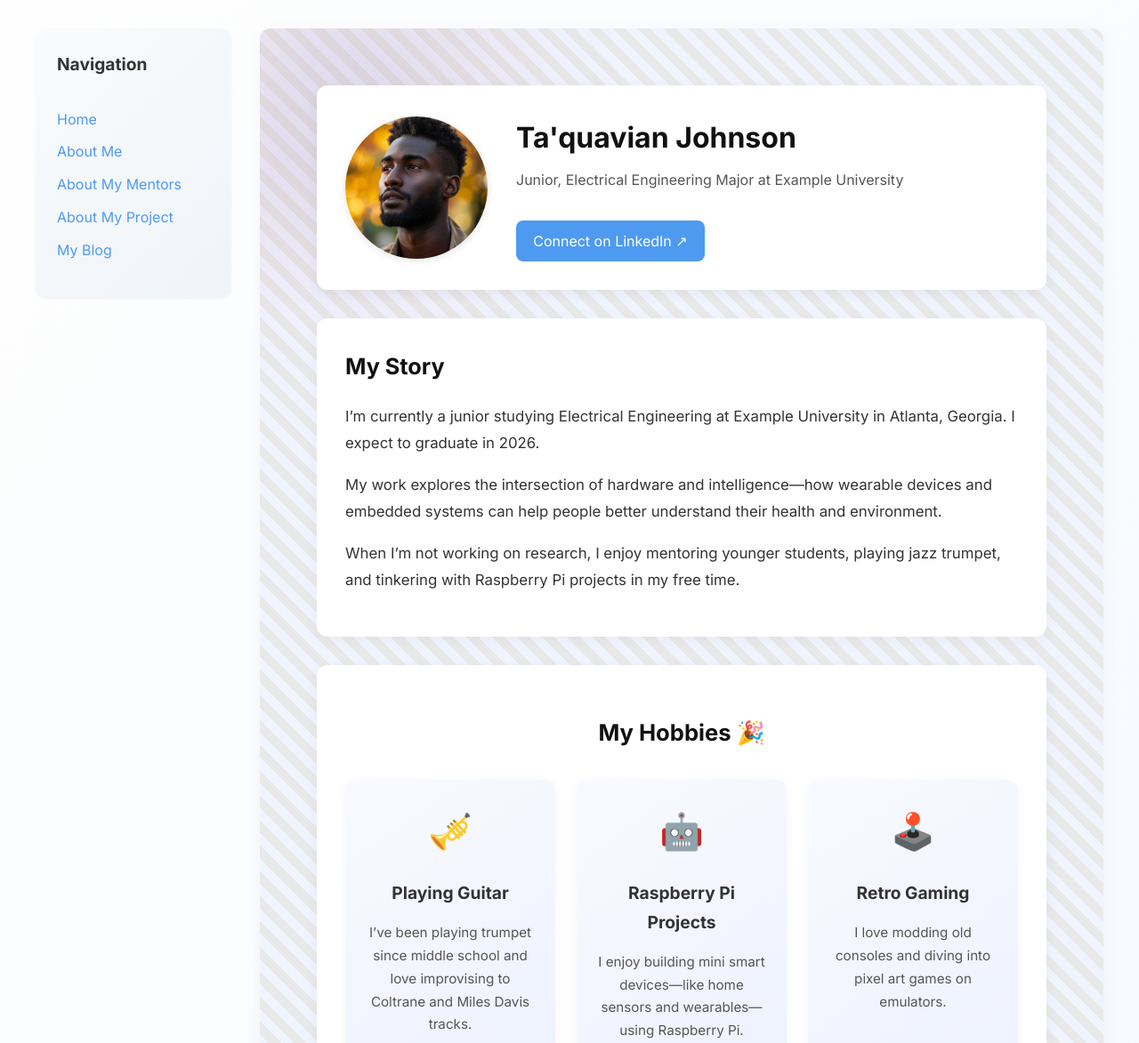
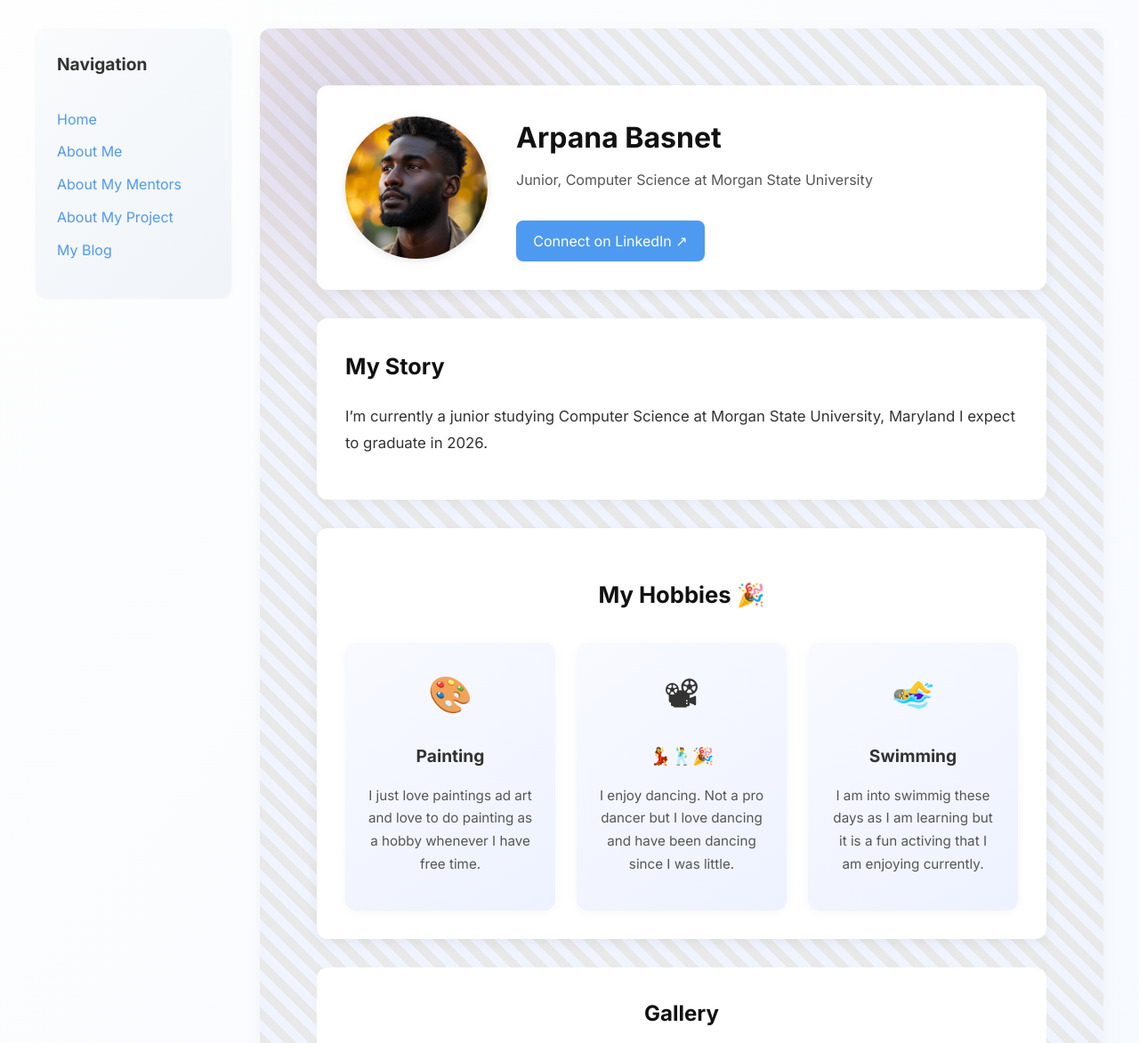
Before and after one commit to arbas1/arbas1.github.io, a Jekyll site: the page built from pages/about-me.md, in a window 1280 px wide and 1400 px high, cut to the strip 0-1173 px from the top of the window. Shown: the whole strip at 89% size. Built offline with Jekyll 4.4.1, drawn with Linux system fonts in a browser that asks for light colours.

Commit message:
Update about-me.md

```diff
--- a/pages/about-me.md
+++ b/pages/about-me.md
@@ -4,27 +4,23 @@ title: About Me
 permalink: /about-me.html
 
 about:
-  name: Ta'quavian Johnson
-  role: Junior, Electrical Engineering Major at Example University
+  name: Arpana Basnet
+  role: Junior, Computer Science at Morgan State University
   image: /assets/images/me.jpg
-  linkedin: https://www.linkedin.com/in/taquavian-johnson/
+  linkedin: https://www.linkedin.com/in/arpanabasnet09/
   bio: |
-    I’m currently a junior studying Electrical Engineering at Example University in Atlanta, Georgia. I expect to graduate in 2026.
-
-    My work explores the intersection of hardware and intelligence—how wearable devices and embedded systems can help people better understand their health and environment.
-
-    When I’m not working on research, I enjoy mentoring younger students, playing jazz trumpet, and tinkering with Raspberry Pi projects in my free time.
+    I’m currently a junior studying Computer Science at Morgan State University, Maryland I expect to graduate in 2026.
 
   hobbies:
-    - icon: 🎺
-      title: Playing Guitar
-      description: I’ve been playing trumpet since middle school and love improvising to Coltrane and Miles Davis tracks.
-    - icon: 🤖
-      title: Raspberry Pi Projects
-      description: I enjoy building mini smart devices—like home sensors and wearables—using Raspberry Pi.
-    - icon: 🕹️
-      title: Retro Gaming
-      description: I love modding old consoles and diving into pixel art games on emulators.
+    - icon: 🎨
+      title: Painting
+      description: I just love paintings ad art and love to do painting as a hobby whenever I have free time.
+    - icon: 📽
+      title: 💃🕺🎉
+      description: I enjoy dancing. Not a pro dancer but I love dancing and have been dancing since I was little.
+    - icon: 🏊‍♀️
+      title: Swimming
+      description: I am into swimmig these days as I am learning but it is a fun activing that I am enjoying currently.
 
   gallery:
     - image: /assets/images/me-guitar.png
```
